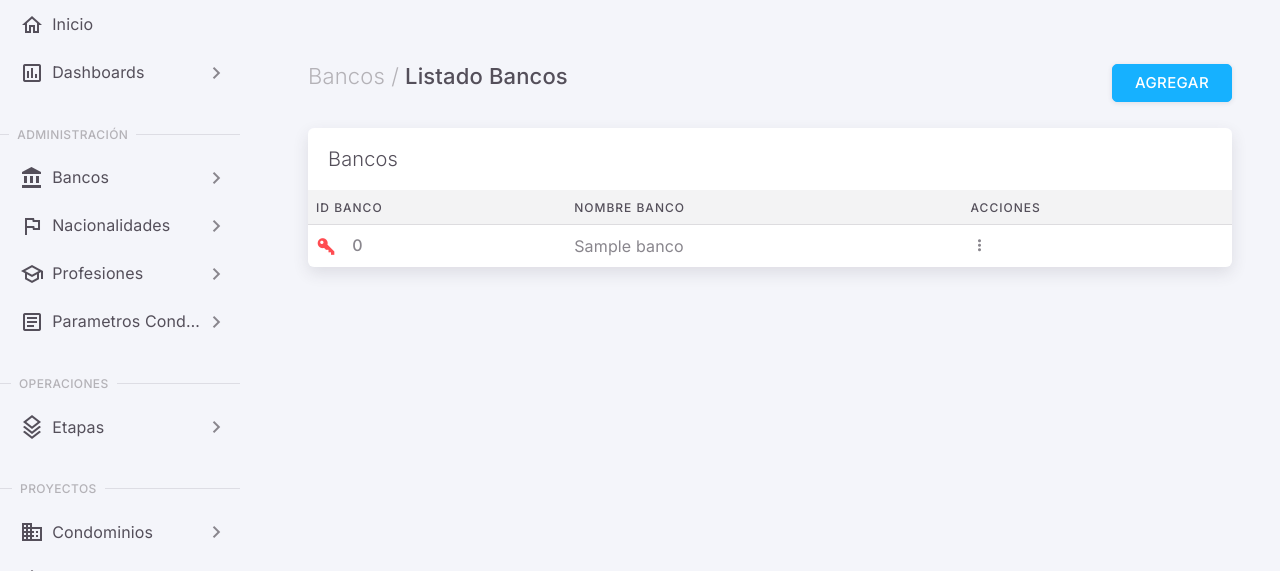
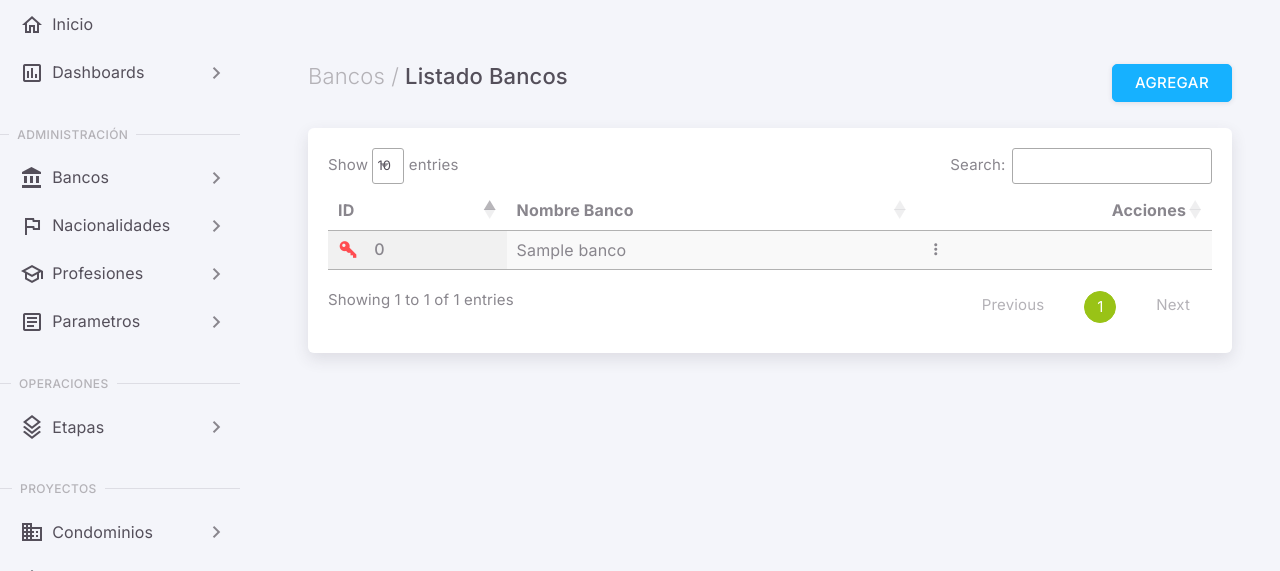
Before and after one commit to icpacifico/SistemaDeOperaciones, a Django app: page /administracion/listar_banco/ in a window 1280 px wide. Shown: the part 64-635 px from the top of the page. Run offline with Django 4.2, Linux system fonts and the light colour scheme; a user stored in the database is signed in; tables that the repository leaves empty hold one stand-in row (values such as "Sample post"); some libraries are stand-ins or nearby versions.

Commit message:
DataTable Administracion

```diff
--- a/SistemaDeOperaciones/static/js/custom.js
+++ b/SistemaDeOperaciones/static/js/custom.js
@@ -1 +1 @@
-new DataTable('#example-table-bd');
+new DataTable('#example-table-bd',{language: {url: '//cdn.datatables.net/plug-ins/2.0.4/i18n/es-ES.json',},});
--- a/SistemaDeOperaciones/templates/administracion/gui_banco/listar_banco.html
+++ b/SistemaDeOperaciones/templates/administracion/gui_banco/listar_banco.html
@@ -7,30 +7,36 @@
     <h4 class="py-3 mb-4">
         <a type="button" class="btn btn-info" style="float: right" href="{% url 'administracion:crear_banco' %}">Agregar</a>
         <span class="text-muted fw-light">Bancos /</span> Listado Bancos</h4>
-
-    <!-- Bootstrap Table with Header - Light -->
     <div class="card">
-        <h5 class="card-header fw-light">Bancos</h5>
-        <div class="table-responsive text-nowrap">
         {% if bancos %}
-            <table class="table">
-                <thead class="table-light">
-                <tr>
-                    <th>ID Banco</th>
-                    <th>Nombre Banco</th>
-                    <th>Acciones</th>
+        <div id="example" class="dt-container" style="margin: 20px;">
+            <div class="dt-layout-row dt-layout-table">
+                <div class="dt-layout-cell table-responsive text-nowrap">
+                    <table id="example-table-bd" class="display  nowrap dataTable dtr-inline collapsed" style="width: 100%;" aria-describedby="example_info">
+                        <thead>
+                        <tr role="row">
+                            <th data-dt-column="0" rowspan="1" colspan="1" class="dt-orderable-asc dt-orderable-desc" aria-label="ID: Click para ordenar" tabindex="0">
+                            <span class="dt-column-title" role="button">ID</span>
+                            <span class="dt-column-order"></span>
+                            </th>
+                            <th data-dt-column="1" rowspan="1" colspan="1" class="dt-orderable-asc dt-orderable-desc" aria-label="Nombre: Click para ordenar" tabindex="0">
+                            <span class="dt-column-title" role="button">Nombre Banco</span>
+                            <span class="dt-column-order"></span>
+                            </th>
+                            <th data-dt-column="2" class="dt-body-right dt-right dt-orderable-asc dt-orderable-desc" rowspan="1" colspan="1" tabindex="0">
+                            <span class="dt-column-title" role="button">Acciones</span>
+                            <span class="dt-column-order"></span>
+                            </th>
                         </tr>
                         </thead>
-                <tbody class="table-border-bottom-0">
-                {% for banco in bancos%}
+                        <tbody>
+                        {% for banco in bancos %}
                         <tr>
                             <td>
-                        <i class="mdi mdi mdi-key-variant mdi-20px text-danger me-3"></i
+                                <i class="mdi mdi-key-variant mdi-20px text-danger me-3"></i
                                 ><span class="fw-medium">{{banco.id_banco}}</span>
                             </td>
-                    <td>
-                        {{banco.nombre_banco}}
-                    </td>
+                            <td>{{banco.nombre_banco}}</td>
                             <td>
                                 <div class="dropdown">
                                     <button type="button" class="btn p-0 dropdown-toggle hide-arrow" data-bs-toggle="dropdown">
@@ -50,6 +56,10 @@
                         {% endfor %}
                         </tbody>
                     </table>
+                    </div>
+                </div>
+            </div>
+        </div>
         {% else %}
             <table class="table" style="min-height:200px">
                 <thead class="table-light">
@@ -69,6 +79,7 @@
         {% endif%}
     </div>
 </div>
-    <!-- Bootstrap Table with Header - Light -->
-</div>
+
+<script src="{% static 'js/custom.js' %}"></script>
+
 {% endblock contenido %}
--- a/SistemaDeOperaciones/templates/administracion/gui_parametros/listar_parametros.html
+++ b/SistemaDeOperaciones/templates/administracion/gui_parametros/listar_parametros.html
@@ -79,6 +79,6 @@
   </div>
 </div>
 
-
+<script src="{% static 'js/custom.js' %}"></script>
 
 {% endblock contenido %}
--- a/SistemaDeOperaciones/templates/pages/base.html
+++ b/SistemaDeOperaciones/templates/pages/base.html
@@ -210,7 +210,7 @@
 </div>
 <!-- / Layout wrapper -->
 
-<script src="{% static 'js/custom.js' %}"></script>
+
 <!-- Core JS -->
 <!-- build:js assets/vendor/js/core.js -->
 <script src="{% static '/assets/vendor/libs/jquery/jquery.js' %}"></script>
--- a/SistemaDeOperaciones/templates/pages/navbar.html
+++ b/SistemaDeOperaciones/templates/pages/navbar.html
@@ -126,7 +126,7 @@
     <li class="menu-item">
       <a href="javascript:void(0);" class="menu-link menu-toggle">
         <i class="menu-icon tf-icons mdi mdi-text-box-outline"></i>
-        <div data-i18n="Parametros Condominio">Parametros Condominio</div>
+        <div data-i18n="Parametros">Parametros</div>
       </a>
       <ul class="menu-sub">
         <li class="menu-item">
```
Also changed, not shown: SistemaDeOperaciones/templates/administracion/gui_nacionalidad/listar_nacionalidad.html (+28 -15 lines), SistemaDeOperaciones/templates/administracion/gui_profesion/listar_profesion.html (+25 -13 lines). Lines whose indentation alone changed are shown as unchanged.
